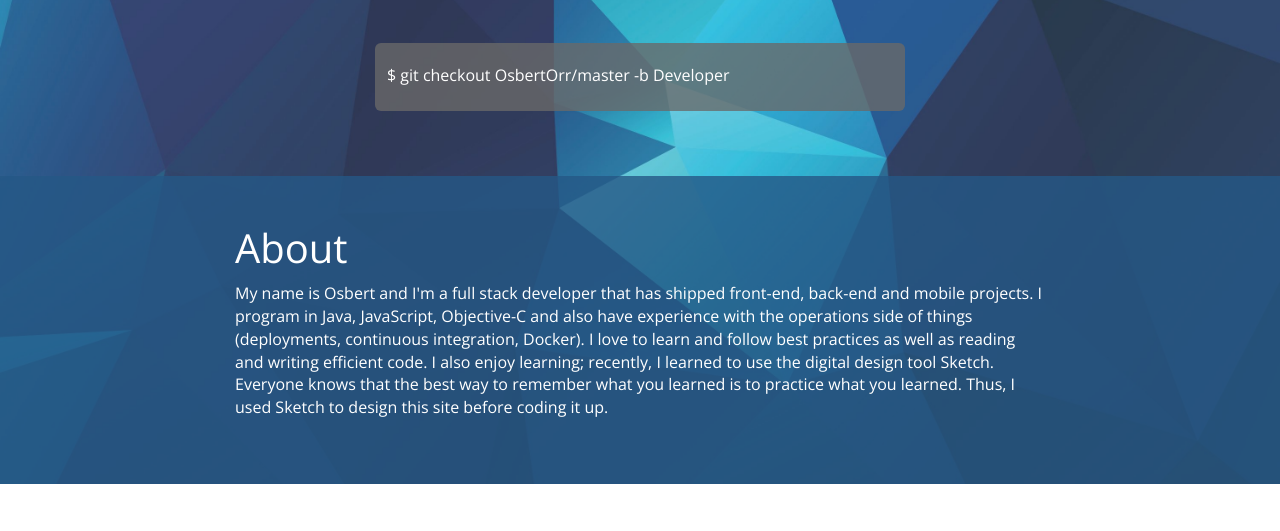
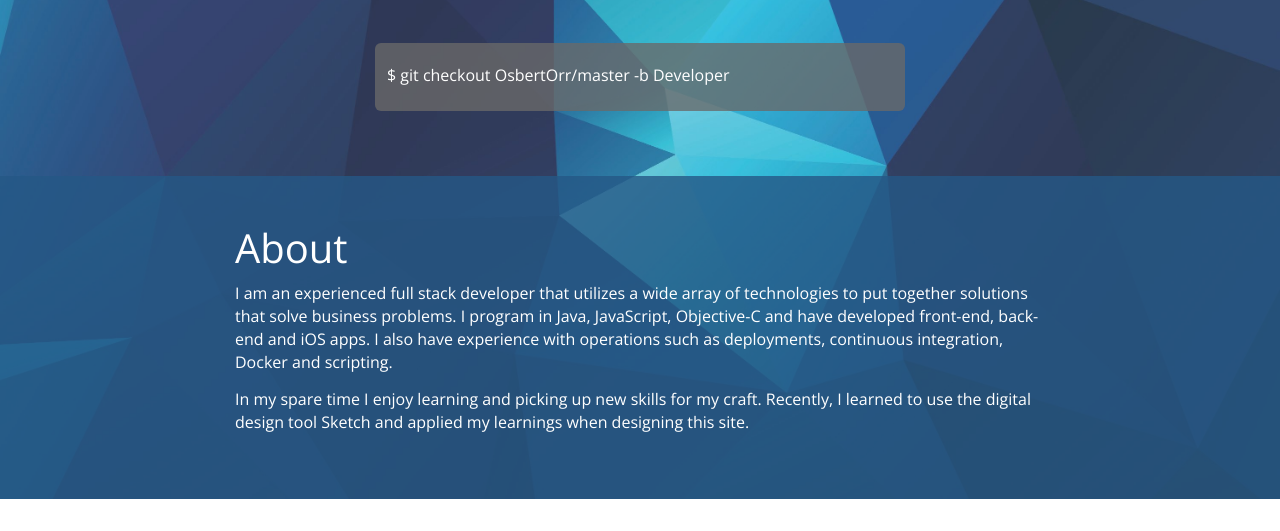
Before and after one commit to oztheozoz/osbert.net, a website: page index.html in a window 1280 px wide. Shown: the part 129-660 px from the top of the page. Drawn offline with nearby package versions, Linux system fonts and the light colour scheme.

Commit message:
Update about text

```diff
--- a/index.html
+++ b/index.html
@@ -56,7 +56,8 @@
             <div class="row">
               <div class="col-sm-12">
                 <h1 class="article-title-light">About</h1>
-                <p class="text-light">My name is Osbert and I'm a full stack developer that has shipped front-end, back-end and mobile projects. I program in Java, JavaScript, Objective-C and also have experience with the operations side of things (deployments, continuous integration, Docker). I love to learn and follow best practices as well as reading and writing efficient code. I also enjoy learning; recently, I learned to use the digital design tool Sketch. Everyone knows that the best way to remember what you learned is to practice what you learned. Thus, I used Sketch to design this site before coding it up.</p>
+                <p class="text-light">I am an experienced full stack developer that utilizes a wide array of technologies to put together solutions that solve business problems. I program in Java, JavaScript, Objective-C and have developed front-end, back-end and iOS apps. I also have experience with operations such as deployments, continuous integration, Docker and scripting.</p>
+                <p class="text-light">In my spare time I enjoy learning and picking up new skills for my craft. Recently, I learned to use the digital design tool Sketch and applied my learnings when designing this site.</p>
               </div>
             </div>
           </article>
```
